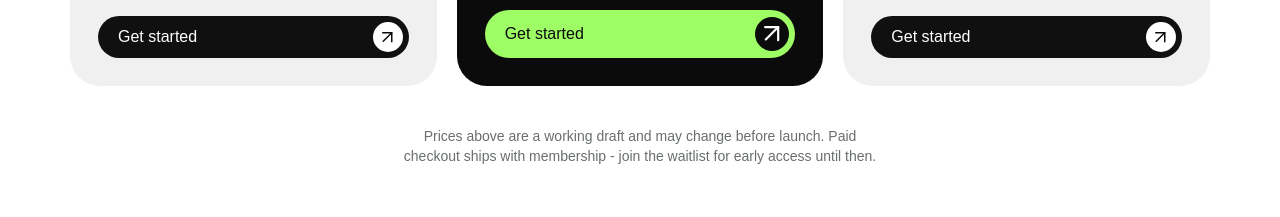
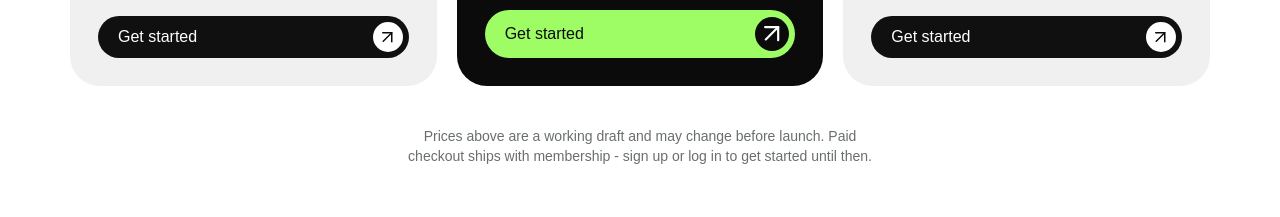
Before and after one commit to joan-gerard/my-hire-view, a Next.js app: page / in a window 1280 px wide. Shown: the part 5580-5797 px from the top of the page. Built offline with nearby package versions, Linux system fonts and the light colour scheme; no server answers; a web font is replaced by a local one.

Commit message:
align pricing CTA naming and docs with login funnel after waitlist removal

```diff
--- a/components/public/pricing/constants.ts
+++ b/components/public/pricing/constants.ts
@@ -42,7 +42,7 @@ export interface PricingTier {
 }
 
 /** Shared tier CTA until billing (E2) ships. */
-export const PRICING_WAITLIST_HREF = "/login" as const;
+export const PRICING_LOGIN_HREF = "/login" as const;
 
 const FREE_PRICE = {
   amountUsd: 0,
@@ -83,7 +83,7 @@ export const PRICING_TIERS: readonly PricingTier[] = [
     },
     currency: "USD",
     highlighted: false,
-    cta: { label: "Get started", href: PRICING_WAITLIST_HREF },
+    cta: { label: "Get started", href: PRICING_LOGIN_HREF },
     features: [
       { label: "Up to 3 applications" },
       {
@@ -125,7 +125,7 @@ export const PRICING_TIERS: readonly PricingTier[] = [
     },
     currency: "USD",
     highlighted: true,
-    cta: { label: "Get started", href: PRICING_WAITLIST_HREF },
+    cta: { label: "Get started", href: PRICING_LOGIN_HREF },
     features: [
       { label: "Everything in Free" },
       {
@@ -159,7 +159,7 @@ export const PRICING_TIERS: readonly PricingTier[] = [
     },
     currency: "USD",
     highlighted: false,
-    cta: { label: "Get started", href: PRICING_WAITLIST_HREF },
+    cta: { label: "Get started", href: PRICING_LOGIN_HREF },
     features: [
       { label: "Everything in Pro" },
       {
@@ -187,7 +187,7 @@ export function getTierPrice(
 
 /** Note under the tier grid — checkout not live; prices are a working draft until E1. */
 export const PRICING_DRAFT_NOTE =
-  "Prices above are a working draft and may change before launch. Paid checkout ships with membership — join the waitlist for early access until then.";
+  "Prices above are a working draft and may change before launch. Paid checkout ships with membership — sign up or log in to get started until then.";
 
 /** FAQ for caps, lifecycle, and downgrades. */
 export const PRICING_FAQ = [
--- a/components/public/pricing/index.ts
+++ b/components/public/pricing/index.ts
@@ -5,7 +5,7 @@ export {
   PRICING_DRAFT_NOTE,
   PRICING_FAQ,
   PRICING_TIERS,
-  PRICING_WAITLIST_HREF,
+  PRICING_LOGIN_HREF,
   type BillingInterval,
   type PricingFeature,
   type PricingTier,
```
Also changed, not shown: 3 other files (tests, documents, lock files or other folders).
